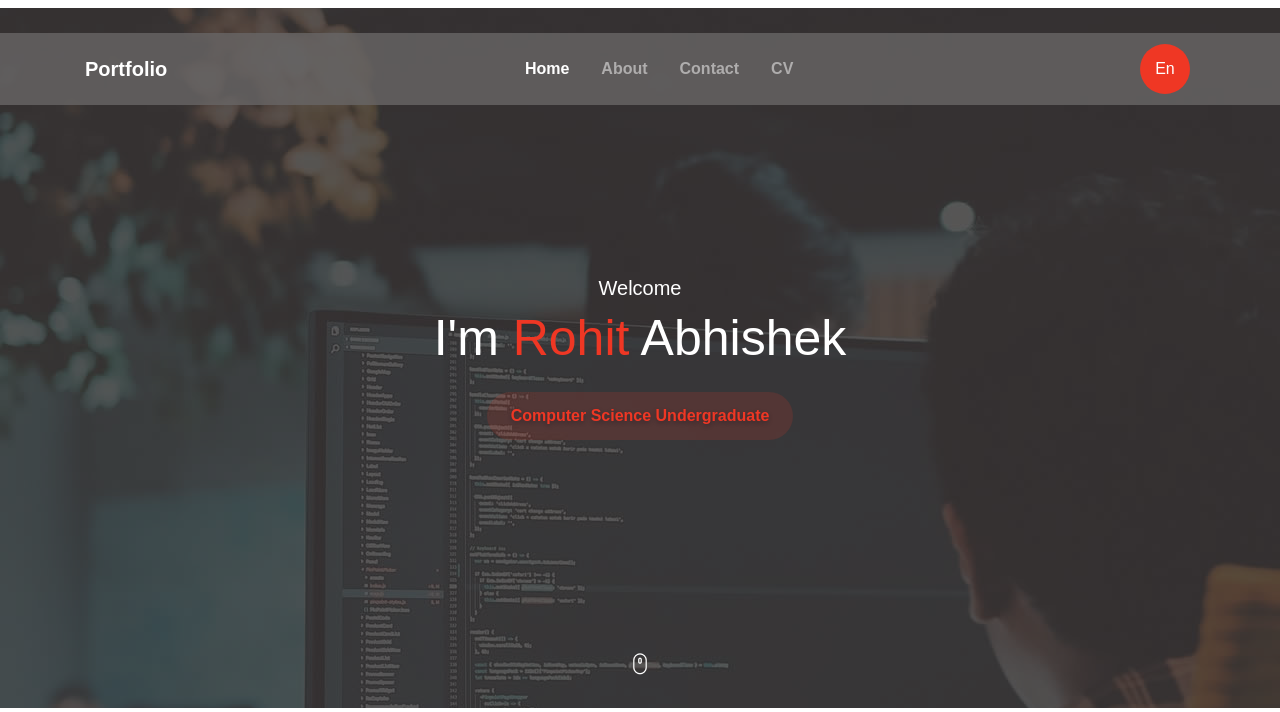
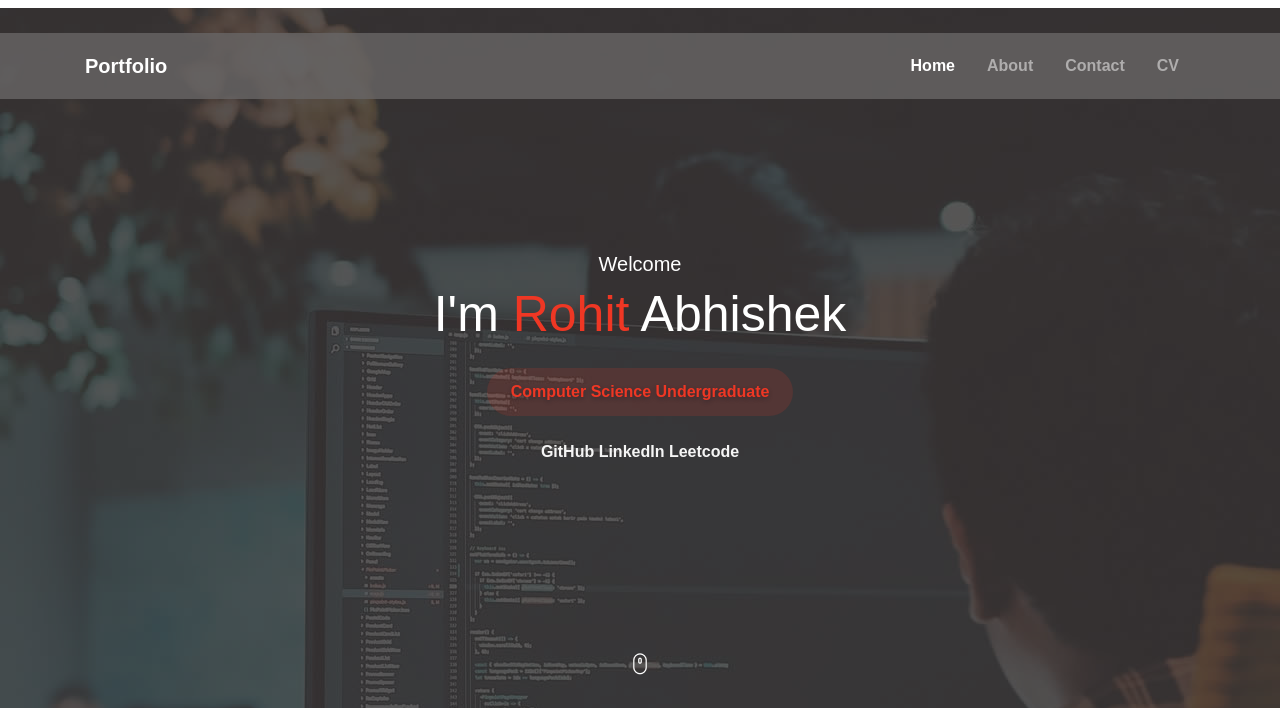
Before and after one commit to rabhi1611/rohit-portfolio-django, a Django app: page / in a window 1280 px wide. Shown: the top 712 px of the page. Run offline with Django 4.2, Linux system fonts and the light colour scheme; some libraries are stand-ins or nearby versions; some web fonts are replaced.

Commit message:
updated details

```diff
--- a/template/rohit/index.html
+++ b/template/rohit/index.html
@@ -90,11 +90,7 @@
               <a href="{% static 'assets/img/my-resume.pdf' %}" class="nav-link" data-animate="scrolling">CV</a>
             </li>
           </ul>
-          <ul class="nav ml-auto">
-            <li class="nav-item">
-              <button class="btn btn-fab btn-theme no-shadow">En</button>
-            </li>
-          </ul>
+
         </div>
       </div>
     </div> <!-- End Navbar -->
@@ -103,6 +99,13 @@
       <h5 class="fw-normal">Welcome</h5>
       <h1 class="fw-light mb-4">I'm <b class="fg-theme">Rohit</b> Abhishek</h1>
       <div class="badge">Computer Science Undergraduate</div>
+
+      <br>
+      <div class="card-action">
+        <a href="https://github.com/rabhi1611" target="_blank">GitHub  </a>
+        <a href="https://www.linkedin.com/in/rohit-abhishek-422808194/" target="_blank">LinkedIn  </a>
+        <a href="https://leetcode.com/rabhi1611/" target="_blank">Leetcode</a>
+      </div>
     </div> <!-- End Caption header -->
     <div class="floating-button"><span class="ti-mouse"></span></div>
   </div>
@@ -242,14 +245,14 @@
             <li>
               <div class="title"><blockquote><a href="https://leetcode.com/rabhi1611/" target="_blank"><b>LeetCode</b></a></blockquote></div>
               <div class="details">
-                <p>Solved 300+ questions.</p>
+                <p>Solved 350+ questions.</p>
               </div>
             </li>
 
             <li>
               <div class="title"><blockquote><a href="https://www.stopstalk.com/user/profile/rabhi1611" target="_blank"><b>Problem Solving</b></a></blockquote></div>
               <div class="details">
-                <p>Solved 800+ coding problems across various coding platform including codechef, codeforces, leetcode, hackerrank, hackerblocks.</p>
+                <p>Solved 850+ coding problems across various coding platform including codechef, codeforces, leetcode, hackerrank, hackerblocks.</p>
               </div>
             </li>
             <li>
```
